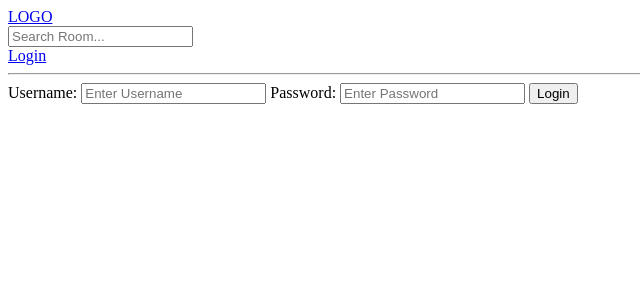
After one commit to flyBoy667/Simple-forum-Django, a Django app: page /login/ in a window 1280 px wide. The commit adds this page. Shown: the top 300 px of the page, without its empty margins (0-640 px from the left). Run offline with Django 4.2, Linux system fonts and the light colour scheme.

Commit message:
login & logout

```diff
--- /dev/null
+++ b/base/templates/base/login_register.html
@@ -0,0 +1,13 @@
+{% extends 'main.html' %}
+
+{% block content %}
+    <form method="post" action="">
+        {% csrf_token %}
+        <label for="username">Username:</label>
+        <input id="username" type="text" name="username" placeholder="Enter Username">
+
+        <label for="password">Password:</label>
+        <input id="password" type="password" name="password" placeholder="Enter Password">
+        <input type="submit" value="Login">
+    </form>
+{% endblock %}
--- a/base/urls.py
+++ b/base/urls.py
@@ -3,6 +3,8 @@ from django.urls import path
 from . import views
 
 urlpatterns = [
+    path('login/', views.login_page, name='login'),
+    path('logout/', views.logout_user, name='logout'),
     path("", views.home, name="home"),
     path("room/<str:pk>/", views.room_detail, name="room-detail"),
     path("create-room/", views.create_room, name="room-create"),
--- a/base/views.py
+++ b/base/views.py
@@ -1,6 +1,9 @@
+from django.contrib.auth import authenticate, login, logout
+from django.contrib.auth.models import User
 from django.db.models import Q
 from django.http import HttpResponse
 from django.shortcuts import render, redirect
+from django.contrib import messages
 
 from base.forms import RoomForm
 from base.models import Room, Topic
@@ -8,13 +11,40 @@ from base.models import Room, Topic
 
 # Create your views here.
 
+
+def login_page(request):
+    username = request.POST.get("username")
+    password = request.POST.get("password")
+
+    if request.method == "POST":
+        try:
+            user = User.objects.get(username=username)
+        except:
+            messages.error(request, "User does not exist")
+
+        user = authenticate(
+            request,
+            username=username,
+            password=password
+        )
+
+        if user is not None:
+            login(request, user)
+            return redirect("home")
+
+    return render(request, "base/login_register.html", {})
+
+
+def logout_user(request):
+    logout(request)
+    return redirect("home")
+
+
 def home(request):
-    q = request.GET.get('q') if request.GET.get('q') else ''
+    q = request.GET.get("q") if request.GET.get("q") else ""
 
     rooms = Room.objects.filter(
-        Q(topic__name__icontains=q) |
-        Q(name__icontains=q) |
-        Q(description__icontains=q)
+        Q(topic__name__icontains=q) | Q(name__icontains=q) | Q(description__icontains=q)
     )
     topics = Topic.objects.all()
     return render(request, "base/home.html", {"rooms": rooms, "topics": topics})
@@ -33,7 +63,7 @@ def create_room(request):
         form = RoomForm(request.POST)
         if form.is_valid():
             form.save()
-            return redirect('home')
+            return redirect("home")
 
     return render(request, "base/room_form.html", context)
 
@@ -41,20 +71,20 @@ def create_room(request):
 def update_room(request, pk):
     room = Room.objects.get(id=pk)
     form = RoomForm(instance=room)
-    if request.method == 'POST':
+    if request.method == "POST":
         form = RoomForm(request.POST, instance=room)
         if form.is_valid():
             form.save()
-            return redirect('home')
+            return redirect("home")
 
-    context = {'form': form}
-    return render(request, 'base/room_form.html', context)
+    context = {"form": form}
+    return render(request, "base/room_form.html", context)
 
 
 def delete_room(request, pk):
     room = Room.objects.get(id=pk)
-    if request.method == 'POST':
+    if request.method == "POST":
         room.delete()
-        return redirect('home')
+        return redirect("home")
 
-    return render(request, 'base/room_delete.html', {"room": room})
+    return render(request, "base/room_delete.html", {"room": room})
--- a/templates/main.html
+++ b/templates/main.html
@@ -6,8 +6,16 @@
 </head>
 <body>
 {% include "navbar.html" %}
+
+{% if messages %}
+    <ul class="messages">
+        {% for message in messages %}
+            <li>{{ message }}</li>
+        {% endfor %}
+    </ul>
+{% endif %}
+
 {% block content %}
-
 {% endblock %}
 </body>
 </html>
--- a/templates/navbar.html
+++ b/templates/navbar.html
@@ -7,5 +7,10 @@
         <input type="text" name="q" placeholder="Search Room...">
     </form>
 
+    {% if request.user.is_authenticated %}
+        <a href="{% url 'logout' %}">Logout</a>
+    {% else %}
+        <a href="{% url 'login' %}">Login</a>
+    {% endif %}
 </nav>
 <hr>
```
Also changed, not shown: db.sqlite3.
